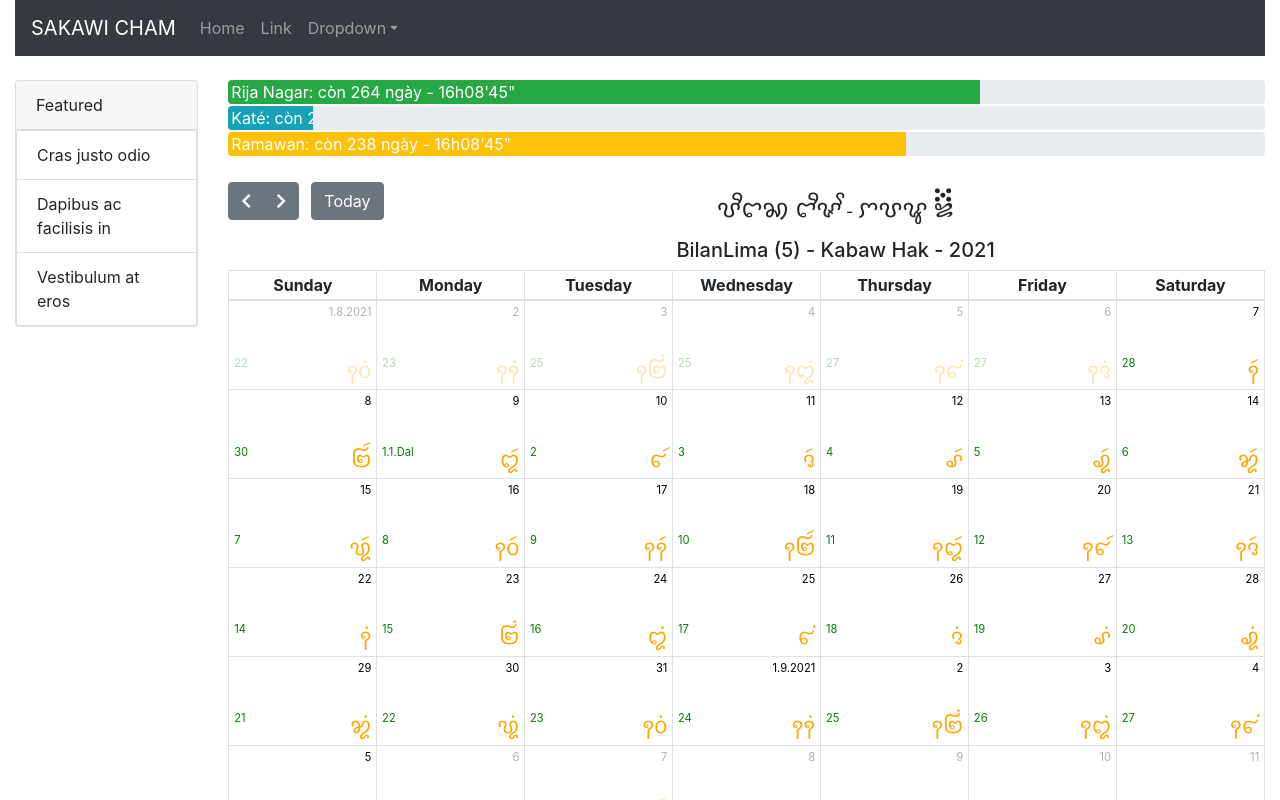
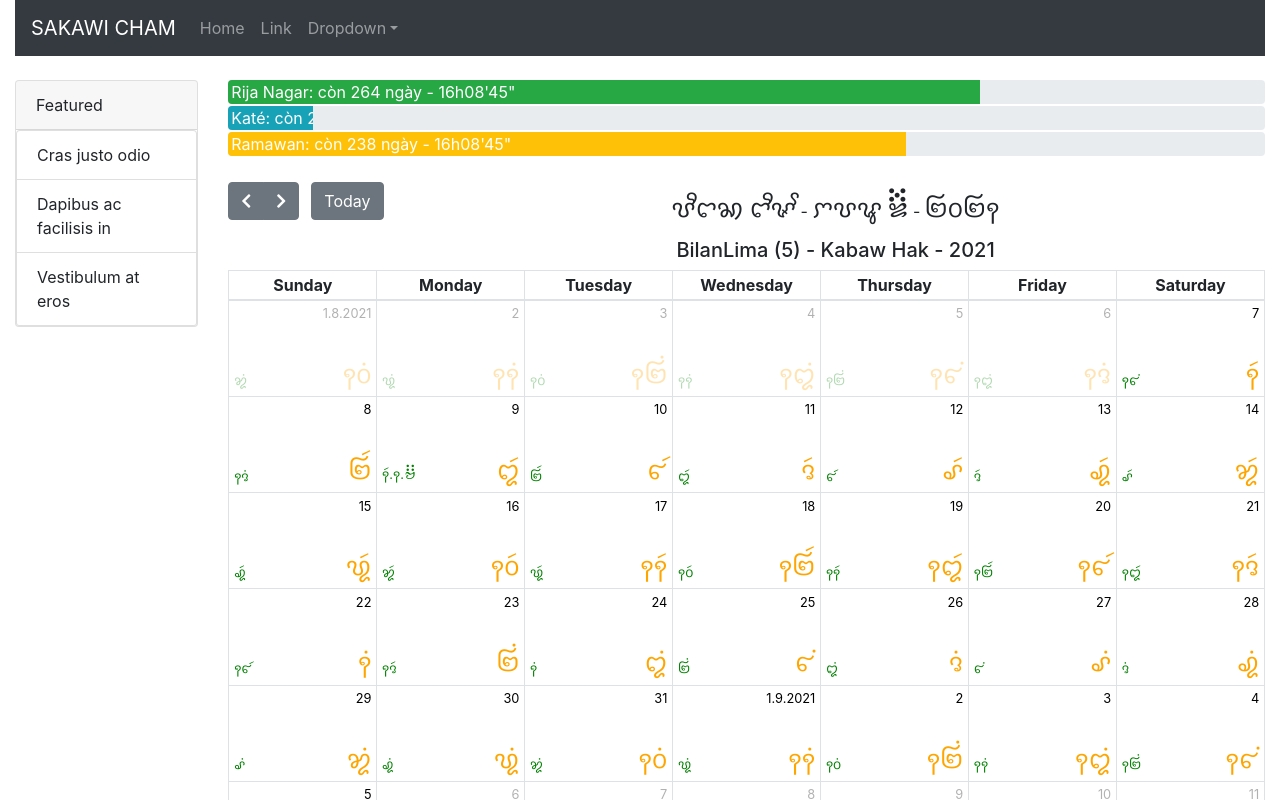
Before and after one commit to Tanginpantangin/sakawi-cham-web, a React (Create React App) app: page / in a window 1280 px wide. Shown: the top 800 px of the page. Built offline with nearby package versions, Linux system fonts and the light colour scheme.

Commit message:
format Awal date

```diff
--- a/src/App.css
+++ b/src/App.css
@@ -65,6 +65,12 @@
   font-size: 2rem;
 }
 
+.ikasSarak-month-cell {
+  font-family: 'AkharTakai';
+  font-weight: black;
+  font-size: 1.0rem;
+}
+
 @font-face {
   font-family: 'NotoSansCham';
   src: url('fonts/NotoSansCham-Regular.woff') format('woff');
--- a/src/components/dayAhier.tsx
+++ b/src/components/dayAhier.tsx
@@ -1,5 +1,5 @@
 import { Col, Row } from "react-bootstrap";
-import { IkasSarakEnum } from "../enums/enum";
+import { displayIkasSarakName } from "../enums/enum";
 import { AhierDate, AhierMonth } from "../model/AhierDate";
 import { AwalDate } from "../model/AwalDate";
 import Helper from "../utility/helper";
@@ -10,6 +10,7 @@ interface DayAhierProps {
     dateAhier: AhierDate;
     currentAhierMonth: AhierMonth;
     dayNumbersOfCurrentAhierMonth: number;
+    dayNumbersOfCurrentAwalMonth: number;
 }
 
 export const DayAhier = (props: DayAhierProps) => {
@@ -18,7 +19,7 @@ export const DayAhier = (props: DayAhierProps) => {
     }
 
     const GregoryDateStyle: React.CSSProperties = {
-        fontSize: "0.7rem",
+        fontSize: "0.8rem",
         color: "black",
         paddingTop: "0.1rem",
         paddingBottom: "0.1rem",
@@ -26,7 +27,7 @@ export const DayAhier = (props: DayAhierProps) => {
     }
 
     const ahierDateStyle: React.CSSProperties = {
-        fontSize: "1.3rem",
+        fontSize: "1.5rem",
         color: "orange",
         paddingTop: "2rem",
         paddingBottom: "0.1rem",
@@ -35,11 +36,11 @@ export const DayAhier = (props: DayAhierProps) => {
 
     const awalDateStyle: React.CSSProperties = {
         flexDirection: "row",
-        fontSize: "0.7rem",
+        fontSize: "0.8rem",
         color: "green",
         paddingTop: "2rem",
-        paddingBottom: "0.1rem",
-        textAlign: "left"
+        paddingBottom: "0.3rem",
+        alignSelf: "end"
     }
 
     function displayGregoryDate(dateGregory: Date) {
@@ -77,11 +78,30 @@ export const DayAhier = (props: DayAhierProps) => {
 
     function displayAwalDate(dateAwal: AwalDate) {
         const monthAwal = dateAwal.awalMonth.month + 1;
+        const bingun = 'ꩃ';
+        const klem = 'ꩌ';
 
         if (dateAwal.date === 1) {
-            return dateAwal.date + "." + monthAwal + "." + IkasSarakEnum[dateAwal.awalMonth.year.ikasSarak];
+            return (
+                <>
+                    <label style={{ margin: 0 }} >{Helper.convertToChamDigitUnicode(dateAwal.date) + bingun + "." + Helper.convertToChamDigitUnicode(monthAwal) + "."}</label>
+                    <label style={{ margin: 0 }} className='ikasSarak-month-cell'>{displayIkasSarakName(dateAwal.awalMonth.year.ikasSarak)}</label>
+                </>
+            )
         } else {
-            return dateAwal.date;
+            if (props.dayNumbersOfCurrentAwalMonth === 30) {
+                if (dateAwal.date <= 15) {
+                    return Helper.convertToChamDigitUnicode(dateAwal.date) + bingun;
+                } else {
+                    return Helper.convertToChamDigitUnicode(dateAwal.date - 15) + klem;
+                }
+            } else {
+                if (dateAwal.date <= 14) {
+                    return Helper.convertToChamDigitUnicode(dateAwal.date) + bingun;
+                } else {
+                    return Helper.convertToChamDigitUnicode(dateAwal.date - 14) + klem;
+                }
+            }
         }
     }
 
--- a/src/components/monthAhier.tsx
+++ b/src/components/monthAhier.tsx
@@ -90,6 +90,7 @@ export const MonthAhier = (props: MonthAhierProps) => {
 
             const GregoryDate = Helper.addGregoryDays(firstDateOfGregoryMonth, (count - firstDayOfGregoryMonth));
             const dayNumbersOfCurrentAhierMonth = Helper.getActualDayNumbersOfAhierMonth(props.matrixSakawi, cellAhierDate.ahierMonth);
+            const dayNumbersOfCurrentAwalMonth = Helper.getDayNumbersOfAwalMonth(dateAwal.awalMonth.year, dateAwal.awalMonth.month);
 
             cells.push(
                 <DayAhier
@@ -99,6 +100,7 @@ export const MonthAhier = (props: MonthAhierProps) => {
                     dateGregory={GregoryDate}
                     currentAhierMonth={currentAhierMonthMatrix.ahierMonth}
                     dayNumbersOfCurrentAhierMonth={dayNumbersOfCurrentAhierMonth}
+                    dayNumbersOfCurrentAwalMonth={dayNumbersOfCurrentAwalMonth}
                 />
             );
             count++;
@@ -134,6 +136,7 @@ export const MonthAhier = (props: MonthAhierProps) => {
                         <label className='bilan-title'>{displayMonthName(currentAhierMonth.month)}</label>
                         {' - '}<label className='bilan-title'>{displayNasakName(currentAhierMonth.year.nasak)}</label>
                         {'   '}<label className='ikasSarak-title'>{displayIkasSarakName(currentAhierMonth.year.ikasSarak)}</label>
+                        {' - '}<label className='bilan-title'>{Helper.convertToChamDigitUnicode(currentAhierMonth.year.yearNumber ?? 0)}</label>
                     </div>
                     <h5>{AhierMonthEnum[currentAhierMonth.month]} {`(${(currentAhierMonth.month + 1)})`} - {NasakEnum[currentAhierMonth.year.nasak]} {IkasSarakEnum[currentAhierMonth.year.ikasSarak]} - {currentAhierMonth.year.yearNumber}</h5>
                 </Col>
```
